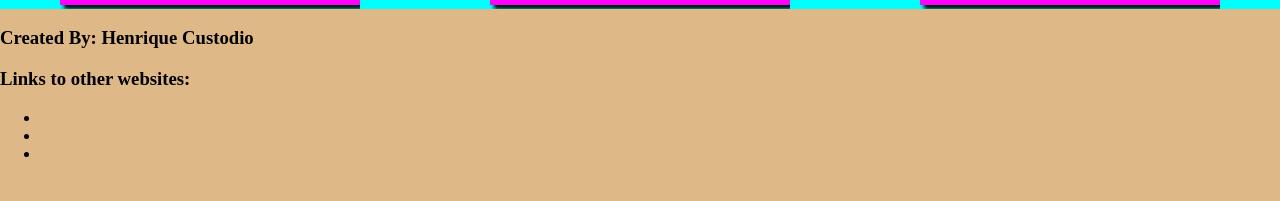
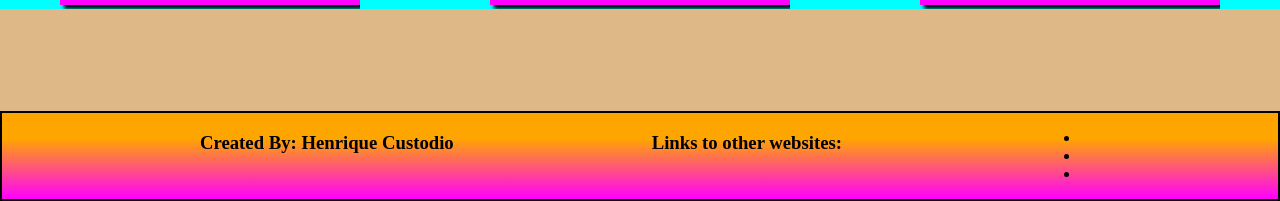
Before and after one commit to hcustod/beer-info, a plain HTML site: page index.html in a window 1280 px wide. Shown: the part 1255-1456 px from the top of the page. Before the commit the page ends 1434 px from the top, so only its background shows below. Drawn offline with Linux system fonts and the light colour scheme; a web font is replaced by a local one.

Commit message:
Add: footer styling progress

```diff
--- a/css/main.css
+++ b/css/main.css
@@ -139,3 +139,18 @@ html {
     font-size: 3rem;
     width: 100%;
 }
+
+
+/* Footer */
+
+footer {
+    margin-top: 8%;
+    background-image: linear-gradient(to top, magenta, orange 70%);
+    border: 2px solid black;
+
+}
+
+#footer-div {
+    display: flex;
+    justify-content: space-evenly;
+}
--- a/index.html
+++ b/index.html
@@ -98,7 +98,7 @@
 
         <footer>
 
-                <div>
+                <div id="footer-div">
                     <h3> Created By: Henrique Custodio </h3>
 
                     <h3> Links to other websites: </h3>
@@ -107,7 +107,6 @@
                         <li></li>
                         <li></li>
                     </ul>
-
                 </div>
 
         </footer>
```
